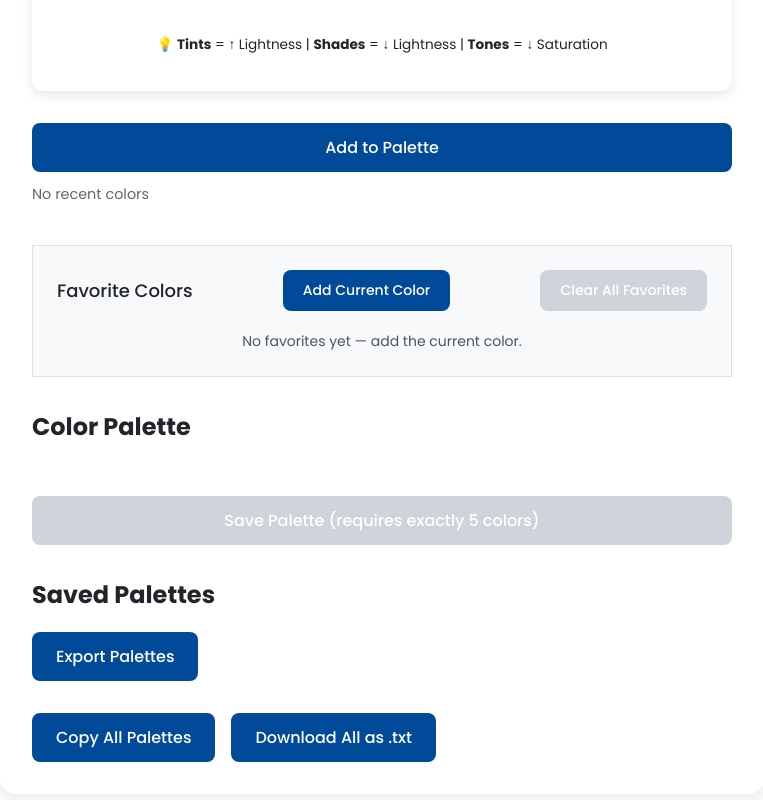
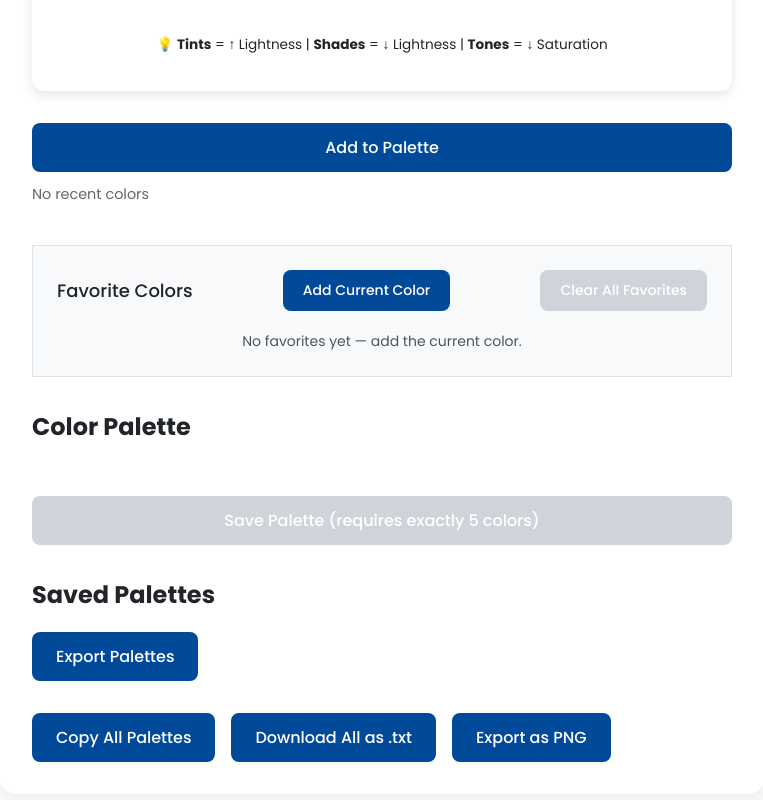
Before and after one commit to tharjas/Group-13-project-CSCE3444-fa25, a React (Vite) app: page / in a window 1280 px wide. Shown: the part 1317-2117 px from the top of the page, without its empty margins (258-1021 px from the left). Built offline with nearby package versions, Linux system fonts and the light colour scheme.

Commit message:
Fixed PNG export and updated dependencies

```diff
--- a/package.json
+++ b/package.json
@@ -10,6 +10,7 @@
     "preview": "vite preview"
   },
   "dependencies": {
+    "html-to-image": "^1.11.13",
     "react": "^18.2.0",
     "react-dom": "^18.2.0"
   },
--- a/src/components/ExportOptions.jsx
+++ b/src/components/ExportOptions.jsx
@@ -59,10 +59,75 @@ const ExportOptions = ({ savedPalettes }) => {
     setTimeout(() => setMessage(''), 2500);
   };
 
+  // ---------- EXPORT AS PNG ----------
+  // Renders a temporary DOM node representing the palette and captures it to PNG
+  const exportPaletteAsPng = async (paletteArg) => {
+    const palette = paletteArg || (savedPalettes.length > 0 && savedPalettes[savedPalettes.length - 1]);
+    if (!palette || palette.length === 0) {
+      alert('No palette available to export as PNG. Save a palette first.');
+      return;
+    }
+
+    try {
+      const { toPng } = await import('html-to-image');
+
+      // Build an offscreen container that will be rendered for capture
+      const container = document.createElement('div');
+      container.style.display = 'flex';
+      container.style.flexDirection = 'row';
+      container.style.gap = '8px';
+      container.style.padding = '12px';
+      container.style.background = '#ffffff';
+      container.style.border = '1px solid #e5e7eb';
+      container.style.borderRadius = '6px';
+      container.style.boxSizing = 'border-box';
+
+      // Create swatches
+      palette.forEach((hex) => {
+        const sw = document.createElement('div');
+        sw.style.width = '120px';
+        sw.style.height = '120px';
+        sw.style.background = hex;
+        sw.style.borderRadius = '4px';
+        sw.style.boxShadow = '0 1px 2px rgba(0,0,0,0.05)';
+        sw.style.display = 'inline-block';
+        sw.title = hex;
+        container.appendChild(sw);
+      });
+
+      // Place offscreen but still renderable
+      container.style.position = 'absolute';
+      container.style.left = '-9999px';
+      container.style.top = '-9999px';
+      document.body.appendChild(container);
+
+      const dataUrl = await toPng(container, { backgroundColor: '#ffffff', cacheBust: true });
+
+      // Download
+      const a = document.createElement('a');
+      a.href = dataUrl;
+      const stamp = new Date().toISOString().replace(/[:.]/g, '-');
+      a.download = `palette-${stamp}.png`;
+      document.body.appendChild(a);
+      a.click();
+      document.body.removeChild(a);
+
+      // cleanup
+      document.body.removeChild(container);
+
+      setMessage('Palette exported as PNG!');
+      setTimeout(() => setMessage(''), 2500);
+    } catch (err) {
+      console.error('PNG export failed', err);
+      alert('Export as PNG failed. See console for details.');
+    }
+  };
+
   return (
     <div className="export-options">
       <button onClick={handleCopy}>Copy All Palettes</button>
       <button onClick={handleDownload}>Download All as .txt</button>
+      <button onClick={() => exportPaletteAsPng()}>Export as PNG</button>
 
       {message && (
         <span style={{ marginLeft: '1rem', color: 'green', fontWeight: 500 }}>
```
Also changed, not shown: 1 other file (tests, documents, lock files or other folders).
